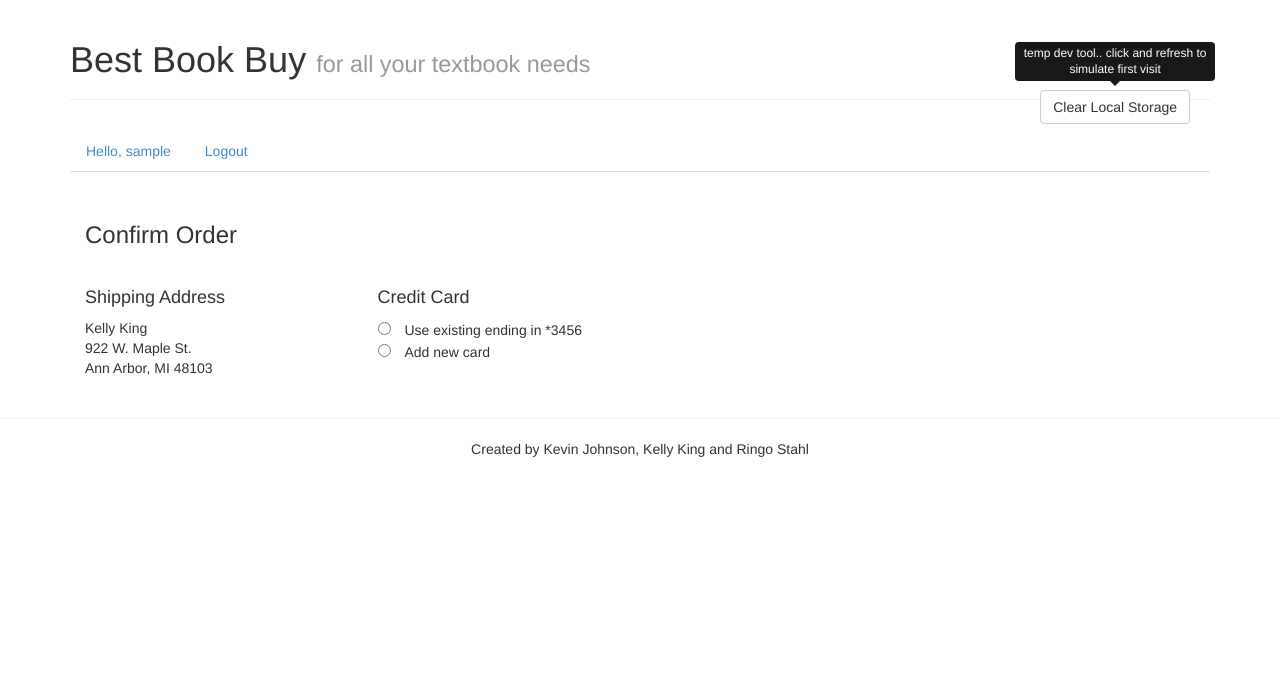
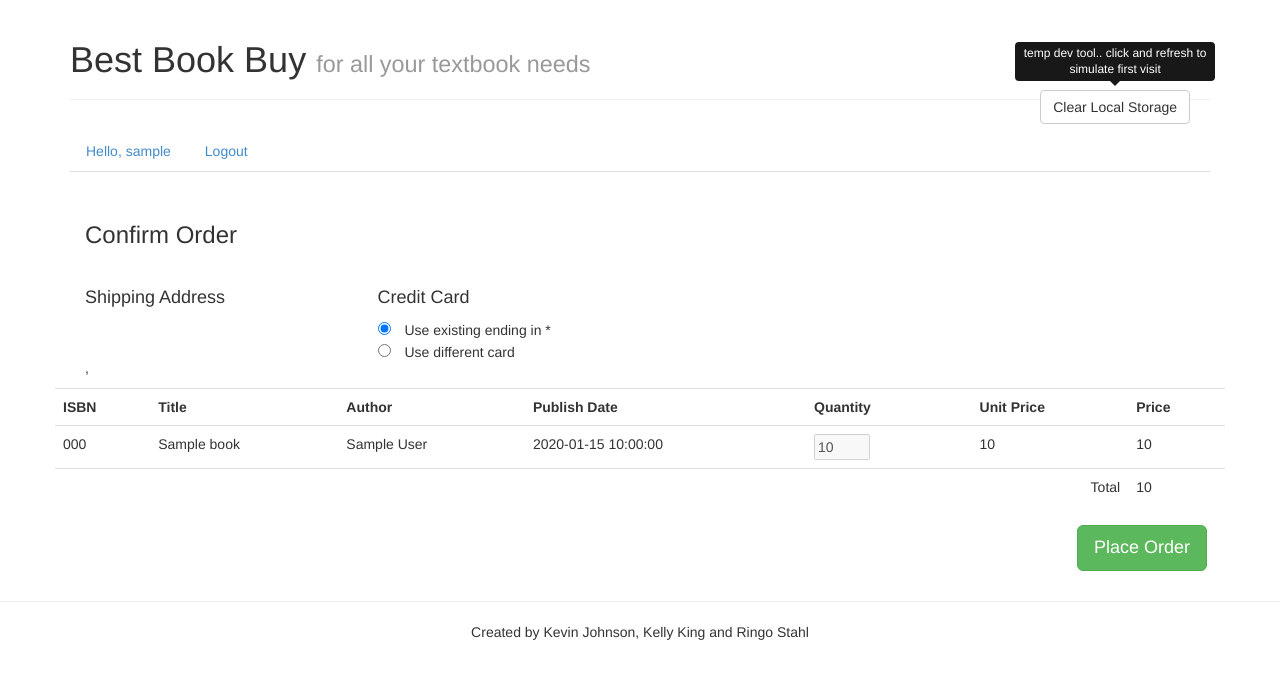
Before and after one commit to kellyk/b3, a PHP site: template views/checkout.php in a window 1280 px wide. Shown: the top 679 px of the page. Run offline with PHP 8.4, Linux system fonts and the light colour scheme; the visitor is signed in with stand-in values (Sample User, id 1); the template is opened without the code that fills it: most values are stand-ins (such as "Sample title", 1, 10 or a date in 2020); data that the repository does not hold is empty; some libraries are stand-ins or nearby versions.

Commit message:
Display order info on checkout screen

```diff
--- a/models/user.php
+++ b/models/user.php
@@ -10,8 +10,7 @@ class UserModel extends BaseModel {
 	public function getUser($username) {
 		$sql = "SELECT *
 	    		FROM user
-	    		WHERE user.username = $username;";
-
+	    		WHERE user.username = '{$username}';";
 
 		$data = $this->performQuery($sql);
 		return $data;
--- a/public/css/style.css
+++ b/public/css/style.css
@@ -73,3 +73,7 @@ input[type="radio"]{
 	border-radius: 5px;
 	padding: 5px;
 }
+
+.newCreditCard {
+	display: none;
+}
--- a/public/scripts/main.js
+++ b/public/scripts/main.js
@@ -1,6 +1,15 @@
 $(document).ready(function(){
 
 	$('#clearStorage').tooltip('show');
+
+	$('input[name="credit-card"]').click(function() {
+		if($(this).val() === 'new'){
+			console.log("hi");
+			$('.newCreditCard').show();
+		} else
+			$('.newCreditCard').hide();
+
+	});
 
 	$('.main-nav li').click(function(e){
 		$('.main-nav li').removeClass('active');
--- a/views/checkout.php
+++ b/views/checkout.php
@@ -5,20 +5,20 @@
 		<div class="col-xs-12 col-lg-3">
 		<h4>Shipping Address</h4>
 			<p>
-				Kelly King <br />
-				922 W. Maple St. <br />
-				Ann Arbor, MI 48103
+				<?php echo "{$user['first_name']} {$user['last_name']}"?> <br />
+				<?php echo $user['address']?><br />
+				<?php echo "{$user['city']}, {$user['state']} {$user['zip']}"?><br />
 			</p>
 		</div>
 		<div class="col-xs-12 col-lg-3">
 			<h4>Credit Card</h4>
 			<form>
-				<input type="radio" name="credit-card" value="existing">Use existing ending in *3456<br>
-				<input type="radio" name="credit-card" value="new">Add new card
-
-				<div class="newCreditCard hidden">
+				<input type="radio" name="credit-card" value="existing" checked>Use existing ending in *<?php echo $user['ccnumber']?><br>
+				<input type="radio" name="credit-card" value="new">Use different card
+		</div>
+		<div class="col-xs-12 col-lg-3">
+				<div class="newCreditCard">
 					<div class="form-group">
-					    <label for="cc-type">Type</label>
 					    <select class="form-control" id="cc-type">
 					    	<option value="visa">Visa</option>
 					    	<option value="mastercard">Mastercard</option>
@@ -26,36 +26,52 @@
 					    </select>
 					</div>
 				    <div class="form-group">
-					    <label for="cc-number">Number</label>
 					    <input type="text" class="form-control" id="cc-number" placeholder="ex. 1234 5678 9012 3456">
 					</div>
-					<div class="form-inline">
-						<div class="form-group">
-						    <label for="cc-month">Month</label>
-						    <select class="form-control" id="cc-month">
-						    	<option value="1">Jan</option>
-						    	<option value="2">Feb</option>
-						    	<option value="3">Mar</option>
-						    </select>
-						</div>
-						<div class="form-group">
-						    <label for="cc-year">Year</label>
-						    <select class="form-control" id="cc-year">
-						    	<option value="2013">2013</option>
-						    	<option value="2014">2014</option>
-						    	<option value="2015">2015</option>
-						    	<option value="2016">2016</option>
-						    	<option value="2017">2017</option>
-						    	<option value="2018">2018</option>
-						    </select>
-						</div>
-						<br />
-						<div class="form-group">
-							<button type="submit" class="btn btn-lg btn-success">Submit</button>
-						</div>
 					</div>
 				</div><!-- end hidden -->
 			</form>
 		</div>
 	</div> <!-- end row -->
+	<?php
+		if (isset($data['books'])) {
+	?>
+
+	<div class="row">
+		<table class="table">
+			<tr>
+				<th>ISBN</th>
+				<th>Title</th>
+				<th>Author</th>
+				<th>Publish Date</th>
+				<th>Quantity</th>
+				<th>Unit Price</th>
+				<th>Price</th>
+			</tr>
+			<?php
+			// iterate through books array and display in cart
+			foreach ($data['books'] as $book) {
+				echo '<tr><td>' . $book['isbn'] . '</td>';
+				echo '<td>' . $book['title'] . '</td>';
+				echo '<td>' . $book['first_name'] . ' ' . $book['last_name'] . '</td>';
+				echo '<td>' . $book['year_published'] . '</td>';
+				echo '<td><form method="POST" action="' . SITE_ROOT . 'cart/update">' .
+					'<input type="hidden" name="isbn" value="' . $book['isbn'] . '" />'.
+					'<input type="number" name="quantity" class="small-input" min="0" value="' . $book['quantity']. '" disabled/>' .
+					'</form></td>';
+				echo '<td>' . $book['price'] . '</td>';
+				echo '<td>' . $book['total'] . '</td></tr>';
+			}
+			?>
+
+			<tr>
+				<td colspan="6" class="right-align">Total</td>
+				<td><?php echo $data['total']; ?></td>
+			</tr>
+		</table>
+		<div class="cart-controls pull-right">
+			<a href="<?php echo SITE_ROOT; ?>cart/checkout" class="btn btn-lg btn-success">Place Order</a>
+		</div>
+		<?php } ?>
+	</div>
 <?php include_once('views/global/footer.php'); ?>
```
Also changed, not shown: controllers/cart.php (+18 -1 lines), views/cart.php (+3 -4 lines).
